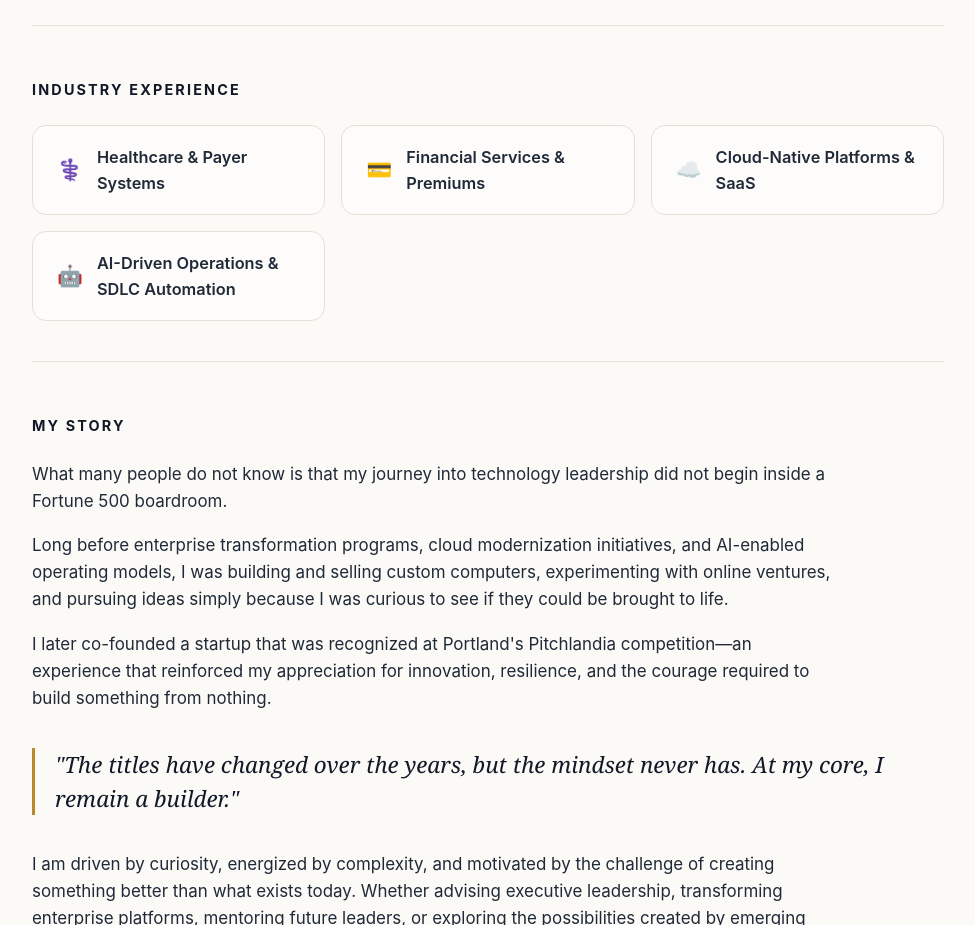
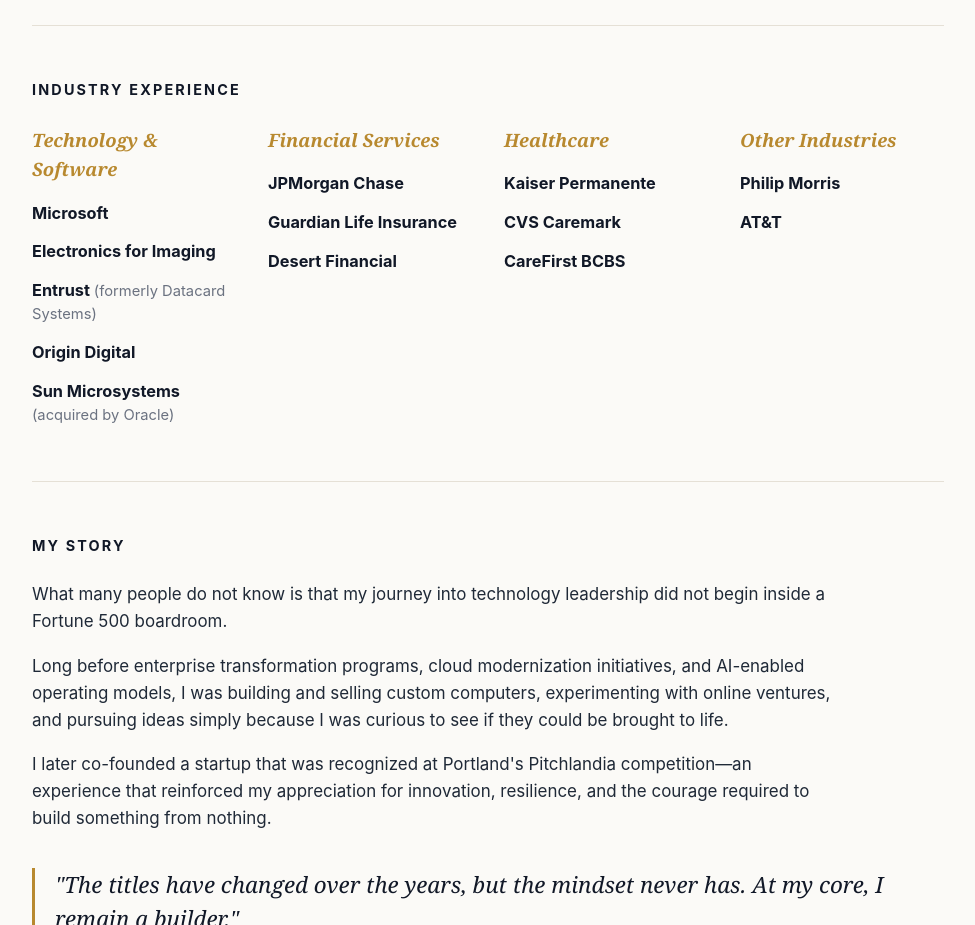
Before and after one commit to rajakksshan/aurik, a plain HTML site: page about.html in a window 1280 px wide. Shown: the part 1920-2845 px from the top of the page, without its empty margins (152-1127 px from the left). Drawn offline with Linux system fonts and the light colour scheme.

Commit message:
Refactor industry layout and update HTML structure

```diff
--- a/about.html
+++ b/about.html
@@ -182,32 +182,41 @@
       grid-column: span 2;
     }
 
-    /* Industry Layout */
-    .industry-grid {
+    /* Industry Layout - columns with named clients */
+    .industry-columns {
       display: grid;
-      grid-template-columns: repeat(auto-fit, minmax(220px, 1fr));
-      gap: 16px;
-      margin-top: 20px;
+      grid-template-columns: repeat(4, 1fr);
+      gap: 32px;
+      margin-top: 24px;
     }
 
-    .industry-pill {
-      display: flex;
-      align-items: center;
-      gap: 14px;
-      background: var(--card-bg);
-      border: 1px solid var(--line);
-      padding: 18px 24px;
-      border-radius: 14px;
+    .industry-column h3 {
+      font-family: Georgia, "Times New Roman", serif;
+      font-style: italic;
+      color: var(--gold);
+      font-size: 1.15rem;
+      font-weight: 600;
+      margin: 0 0 18px;
     }
 
-    .industry-icon {
-      font-size: 1.3rem;
+    .industry-column ul {
+      list-style: none;
+      margin: 0;
+      padding: 0;
     }
 
-    .industry-name {
+    .industry-column li {
+      font-weight: 700;
+      color: var(--navy);
       font-size: 1.02rem;
-      font-weight: 600;
-      color: var(--ink);
+      margin-bottom: 16px;
+      line-height: 1.4;
+    }
+
+    .industry-column li .note {
+      font-weight: 400;
+      color: var(--muted);
+      font-size: 0.92rem;
     }
 
     /* Story Styling */
@@ -248,12 +257,22 @@
       font-size: 0.9rem;
     }
 
+    @media (max-width: 900px) {
+      .industry-columns {
+        grid-template-columns: repeat(2, 1fr);
+        gap: 28px;
+      }
+    }
+
     @media (max-width: 768px) {
       .accomplishments-grid {
         grid-template-columns: 1fr;
       }
       .full-width-card {
         grid-column: span 1;
+      }
+      .industry-columns {
+        grid-template-columns: 1fr;
       }
     }
 
@@ -351,22 +370,39 @@
 
       <section class="section industry-section">
         <h2 class="section-title">Industry Experience</h2>
-        <div class="industry-grid">
-          <div class="industry-pill">
-            <span class="industry-icon">⚕️</span>
-            <span class="industry-name">Healthcare & Payer Systems</span>
+        <div class="industry-columns">
+          <div class="industry-column">
+            <h3>Technology & Software</h3>
+            <ul>
+              <li>Microsoft</li>
+              <li>Electronics for Imaging</li>
+              <li>Entrust <span class="note">(formerly Datacard Systems)</span></li>
+              <li>Origin Digital</li>
+              <li>Sun Microsystems <span class="note">(acquired by Oracle)</span></li>
+            </ul>
           </div>
-          <div class="industry-pill">
-            <span class="industry-icon">💳</span>
-            <span class="industry-name">Financial Services & Premiums</span>
+          <div class="industry-column">
+            <h3>Financial Services</h3>
+            <ul>
+              <li>JPMorgan Chase</li>
+              <li>Guardian Life Insurance</li>
+              <li>Desert Financial</li>
+            </ul>
           </div>
-          <div class="industry-pill">
-            <span class="industry-icon">☁️</span>
-            <span class="industry-name">Cloud-Native Platforms & SaaS</span>
+          <div class="industry-column">
+            <h3>Healthcare</h3>
+            <ul>
+              <li>Kaiser Permanente</li>
+              <li>CVS Caremark</li>
+              <li>CareFirst BCBS</li>
+            </ul>
           </div>
-          <div class="industry-pill">
-            <span class="industry-icon">🤖</span>
-            <span class="industry-name">AI-Driven Operations & SDLC Automation</span>
+          <div class="industry-column">
+            <h3>Other Industries</h3>
+            <ul>
+              <li>Philip Morris</li>
+              <li>AT&amp;T</li>
+            </ul>
           </div>
         </div>
       </section>
```
